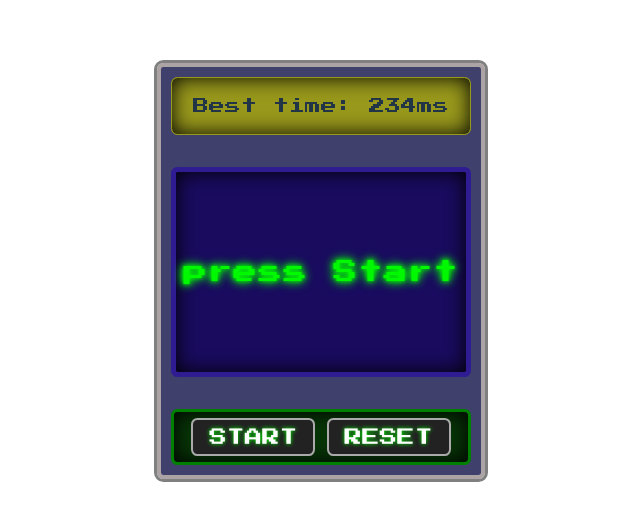
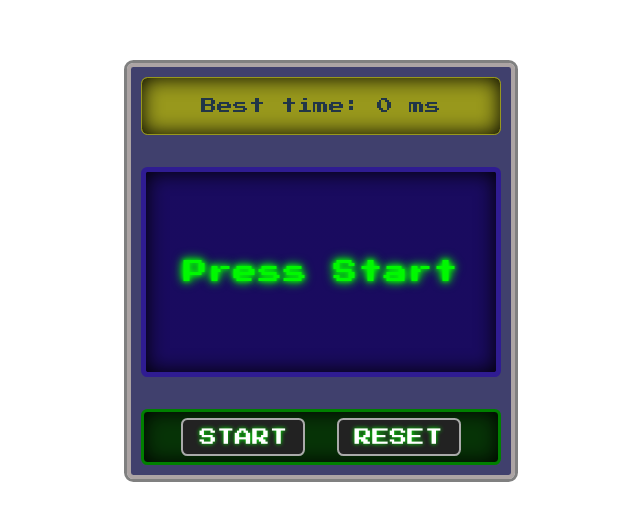
Before and after one commit to gilotin/Practice-hub, a React (Vite) app in the folder Practice-hub/: page / in a window 1280 px wide. Shown: the part 129-650 px from the top of the page, without its empty margins (319-959 px from the left). Built offline with nearby package versions, Linux system fonts and the light colour scheme.

Commit message:
feat(time practice): finished with component logic

```diff
--- a/Practice-hub/src/App.css
+++ b/Practice-hub/src/App.css
@@ -59,7 +59,7 @@
 /* Time practice game */
 
 .wrapper-time-practice {
-  min-width: 300px;
+  min-width: 360px;
   min-height: 300px;
   background-color: rgb(64, 64, 109);
   display: flex;
--- a/Practice-hub/src/timerPractice/TimePractice.tsx
+++ b/Practice-hub/src/timerPractice/TimePractice.tsx
@@ -1,8 +1,10 @@
 import { useState, useEffect } from "react";
 export function TimePracticeDisplay() {
-    const [showCountdown, setShowCountdown] = useState(false);
-    const [lockButton, setLockButton] = useState(false);
-    const [delayedStart, setDelayedStart] = useState(Number);
+    const [showCountdown, setShowCountdown] = useState<boolean>(false);
+    const [lockButton, setLockButton] = useState<boolean>(false);
+    const [delayedStart, setDelayedStart] = useState<number>(0);
+    const [startTime, setStartTime] = useState<number>(0);
+    const [score, setScore] = useState<string>("0");
 
     const LOWER_INTEGER: number = 1;
 
@@ -19,26 +21,44 @@ export function TimePracticeDisplay() {
         setLockButton((prevState) => true);
         setTimeout(() => {
             setShowCountdown((prevState) => !prevState);
+            setStartTime((prevState) => generateTime());
         }, delayedStart);
     }
 
     function onClickResetBtn(e: React.MouseEvent<HTMLButtonElement>) {
-        setDelayedStart((prevState) => generateNumber());
-        setShowCountdown((prevState) => false);
-        setLockButton((prevState) => false);
+        setDelayedStart(generateNumber());
+        setShowCountdown(false);
+        setLockButton(false);
+        setStartTime(0);
+        setScore("0");
+    }
+
+    function handleSpeedClickButton() {
+        const clickTime = generateTime();
+        const result = (clickTime - startTime).toFixed();
+        setScore(result);
+    }
+
+    function generateTime() {
+        const generateTime = performance.now();
+        return generateTime;
     }
 
     return (
         <>
-            <div className="wrapper-time-practice ">
+            <div className="wrapper-time-practice">
                 <section className="score-board">
-                    <p>Best time: 234ms </p>
+                    <p>Best time: {score} ms </p>
                 </section>
-                <section className="game-section">
-                    <div className="display-section">
-                        <p className="glow-text">{showCountdown ? "Click!" : "press Start"}</p>
-                    </div>
-                </section>
+                {lockButton && showCountdown ? (
+                    <section onClick={handleSpeedClickButton} className="game-section">
+                        <p className="glow-text">Click!!!</p>
+                    </section>
+                ) : (
+                    <section className="game-section">
+                        <p className="glow-text">Press Start</p>
+                    </section>
+                )}
                 <section className="user-interface">
                     <button className="start-btn" disabled={lockButton} onClick={OnClickStartBtn}>
                         START
--- a/Practice-hub/vite.config.ts
+++ b/Practice-hub/vite.config.ts
@@ -5,4 +5,9 @@ import Checker from "vite-plugin-checker";
 // https://vitejs.dev/config/
 export default defineConfig({
     plugins: [react(), Checker({ typescript: true })],
+    server: {
+        host: true, // allows access from LAN (0.0.0.0)
+        port: 5173, // optional, default is 5173
+        strictPort: false, // true will fail if port is taken, false will pick next available
+    },
 });
```
